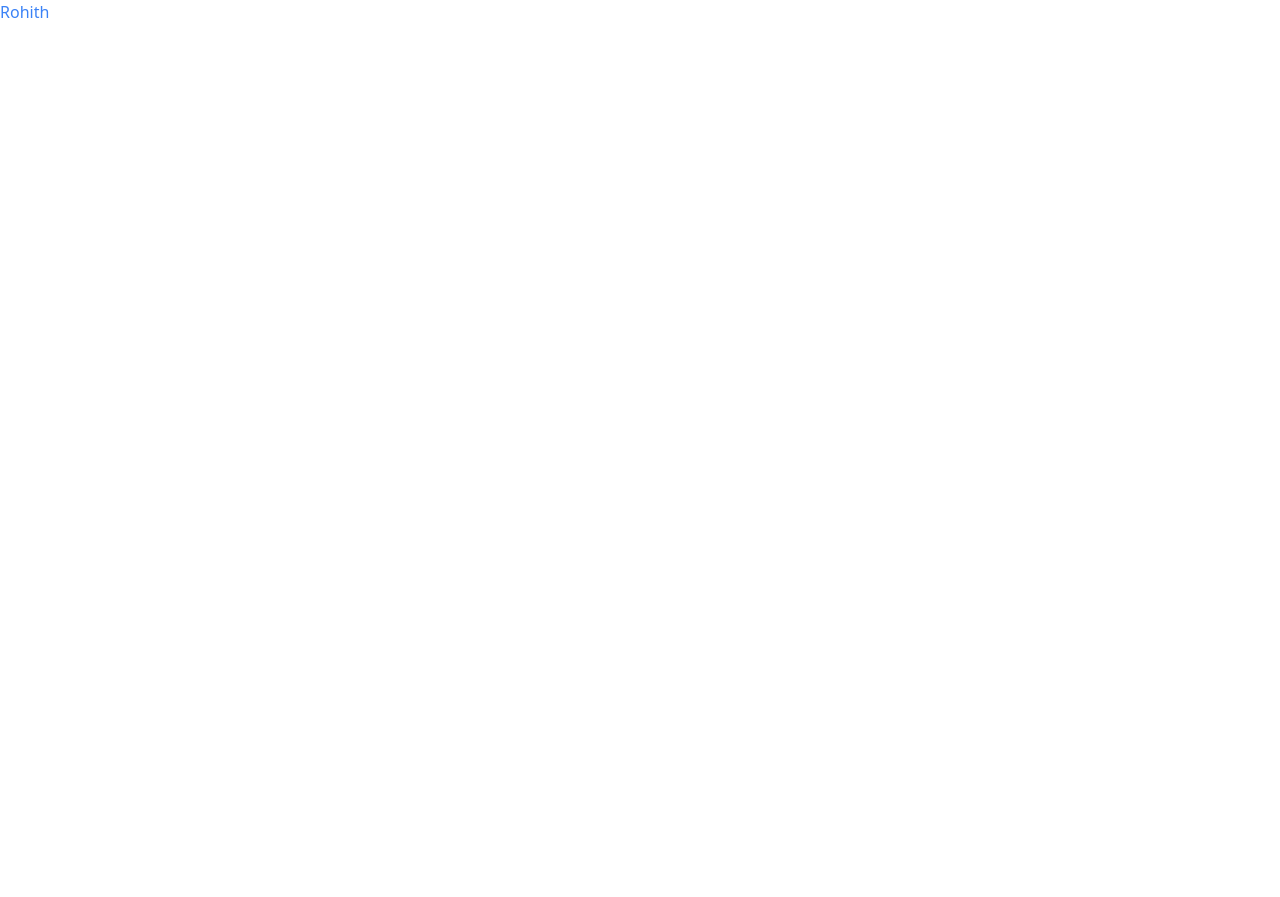
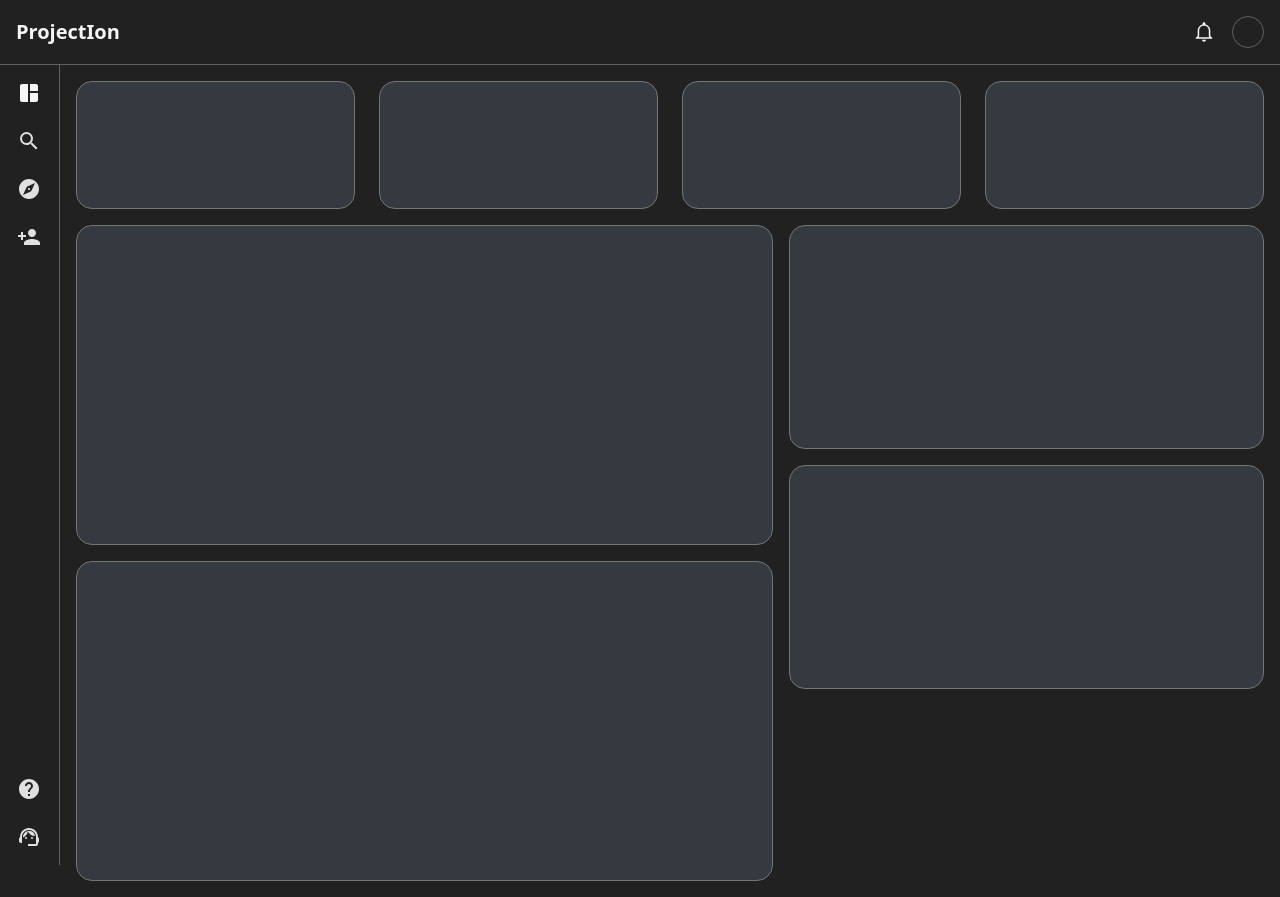
Before and after one commit to RohittCodes/project-ion, a React (Vite) app: page / in a window 1280 px wide. Before the commit the page ends 800 px from the top, so only its background shows below. Built offline with nearby package versions, Linux system fonts and the light colour scheme.

Commit message:
first commit

```diff
--- a/package.json
+++ b/package.json
@@ -11,7 +11,9 @@
   },
   "dependencies": {
     "react": "^18.2.0",
-    "react-dom": "^18.2.0"
+    "react-dom": "^18.2.0",
+    "react-icons": "^4.11.0",
+    "react-router-dom": "^6.18.0"
   },
   "devDependencies": {
     "@types/react": "^18.2.15",
--- a/src/App.jsx
+++ b/src/App.jsx
@@ -1,8 +1,20 @@
+import { BrowserRouter, Routes, Route } from "react-router-dom";
+
+import Navbar from "./components/Navbar";
+import Dashboard from "./pages/Dashboard";
+import Sidebar from "./components/Sidebar";
+
 function App() {
   return (
-    <>
-      <div className="text-blue-500">Rohith</div>
-    </>
+    <BrowserRouter>
+      <Navbar />
+      <div className="flex">
+        <Sidebar />
+        <Routes>
+          <Route path="/" element={<Dashboard />} />
+        </Routes>
+      </div>
+    </BrowserRouter>
   );
 }
 
--- /dev/null
+++ b/src/components/FileUpload.jsx
@@ -0,0 +1,42 @@
+import React from "react";
+import { useState } from "react";
+
+const FileUpload = () => {
+  const [file, setFile] = useState("");
+
+  function handleChange(e) {
+    if (e.target.files.length === 0) {
+      setFile(null);
+    } else {
+      console.log(e.target.files);
+      setFile(URL.createObjectURL(e.target.files[0]));
+    }
+  }
+  return (
+    <div className="flex-col ml-2">
+      <label
+        for="file-input"
+        className="cursor-pointer w-full h-8 rounded-md bg-indigo-600 text-center text-lg font-medium"
+      >
+        <input
+          type="file"
+          id="file-input"
+          onChange={handleChange}
+          className="hidden"
+        />
+        UPLOAD
+      </label>
+      {file ? (
+        <img
+          src={file}
+          alt={file}
+          className="w-36 object-fill h-[156px] rounded-md"
+        />
+      ) : (
+        <div className="w-36 h-[156px] rounded-md bg-black" />
+      )}
+    </div>
+  );
+};
+
+export default FileUpload;
--- /dev/null
+++ b/src/components/Navbar.jsx
@@ -0,0 +1,102 @@
+import React, { useState } from "react";
+import { NavLink, useLocation } from "react-router-dom";
+import { IoMdNotificationsOutline } from "react-icons/io";
+
+const Navbar = () => {
+  const navigation = [
+    { name: "Dashboard", href: "/" },
+    { name: "Students", href: "/students" },
+    { name: "Problems", href: "/problems" },
+    { name: "Projects", href: "/projects" },
+    { name: "Register", href: "/student-registration" },
+  ];
+
+  const [isOpen, setIsOpen] = useState(false);
+
+  const toggleDropdown = () => {
+    setIsOpen(!isOpen);
+  };
+
+  const closeDropdown = () => {
+    setIsOpen(false);
+  };
+
+  return (
+    <div className="bg-background-main border-border-primary border-b-[1px] text-text-primary">
+      <div className="w-full px-2 sm:px-4 lg:px-4">
+        <div className="h-16 relative flex items-center justify-between">
+          <div className="font-bold text-xl">ProjectIon</div>
+          {/*<div className="hidden md:ml-6 md:mr-6 md:block">
+            <div className="flex space-x-4">
+              {navigation.map((item) => (
+                <NavLink
+                  key={item.name}
+                  to={item.href}
+                  className={({ isActive }) =>
+                    isActive
+                      ? "text-text-primary rounded-md px-3 py-2 text-sm font-medium"
+                      : "text-text-disabled hover:text-text-primary rounded-md px-3 py-2 text-sm font-medium"
+                  }
+                >
+                  {item.name}
+                </NavLink>
+              ))}
+            </div>
+                </div>*/}
+
+          {/* Need to change this  after authentication*/}
+          <div className="flex flex-row items-center justify-end gap-4">
+            <div>
+              <IoMdNotificationsOutline className="text-2xl" />
+            </div>
+            <div onClick={toggleDropdown}>
+              <div className="w-8 h-8 rounded-full border-border-primary border-[1px] bg-background-main cursor-pointer"></div>
+            </div>
+          </div>
+        </div>
+        {isOpen && (
+          <div className="origin-top-right absolute right-0 top-[48px] mt-2 mr-2 w-60 rounded-lg shadow-lg bg-white ring-1 ring-black ring-opacity-5">
+            <ul
+              role="menu"
+              aria-orientation="vertical"
+              aria-labelledby="options-menu"
+            >
+              <div className="block w-full px-2 py-1 text-sm">
+                <li className="bg-gray-200 px-2 py-1">Something</li>
+              </div>
+              <li>
+                <a
+                  href="/some"
+                  className="block px-4 py-2 text-sm text-gray-700 hover:bg-gray-100"
+                  onClick={closeDropdown}
+                >
+                  Option 1
+                </a>
+              </li>
+              <li>
+                <a
+                  href="/some1"
+                  className="block px-4 py-2 text-sm text-gray-700 hover:bg-gray-100"
+                  onClick={closeDropdown}
+                >
+                  Option 1
+                </a>
+              </li>
+              <li>
+                <a
+                  href="/some2"
+                  className="block px-4 py-2 text-sm text-gray-700 hover:bg-gray-100"
+                  onClick={closeDropdown}
+                >
+                  Option
+                </a>
+              </li>
+            </ul>
+          </div>
+        )}
+      </div>
+    </div>
+  );
+};
+
+export default Navbar;
--- /dev/null
+++ b/src/components/Sidebar.jsx
@@ -0,0 +1,41 @@
+import React from "react";
+import {
+  MdSpaceDashboard,
+  MdSearch,
+  MdExplore,
+  MdPersonAdd,
+  MdHelp,
+  MdSupportAgent,
+} from "react-icons/md";
+const Sidebar = () => {
+  return (
+    <div className="w-16 h-screen sticky top-0 left-0 border-border-primary border-r-[1px] text-text-primary">
+      <div className="flex flex-col h-full py-4 px-auto font-semibold justify-between">
+        <div className="flex flex-col gap-6">
+          <div className="mx-auto rounded-md cursor-pointer">
+            <MdSpaceDashboard className="text-2xl text-text-primary" />
+          </div>
+          <div className="mx-auto rounded-md cursor-pointer">
+            <MdSearch className="text-2xl text-text-disabled" />
+          </div>
+          <div className="mx-auto rounded-md cursor-pointer">
+            <MdExplore className="text-2xl text-text-disabled" />
+          </div>
+          <div className="mx-auto rounded-md cursor-pointer">
+            <MdPersonAdd className="text-2xl text-text-disabled" />
+          </div>
+        </div>
+        <div className="flex flex-col gap-6">
+          <div className="mx-auto rounded-md cursor-pointer">
+            <MdHelp className="text-2xl text-text-disabled" />
+          </div>
+          <div className="mx-auto rounded-md cursor-pointer">
+            <MdSupportAgent className="text-2xl text-text-disabled" />
+          </div>
+        </div>
+      </div>
+    </div>
+  );
+};
+
+export default Sidebar;
--- /dev/null
+++ b/src/components/admin-components/AdminApprovalCard.jsx
@@ -0,0 +1,9 @@
+import React from "react";
+
+const AdminApprovalCard = () => {
+  return (
+    <div className="w-full h-80 bg-background-components rounded-2xl border-border-secondary border-[1px]"></div>
+  );
+};
+
+export default AdminApprovalCard;
--- /dev/null
+++ b/src/components/admin-components/AdminCards.jsx
@@ -0,0 +1,9 @@
+import React from "react";
+
+const AdminCards = () => {
+  return (
+    <div className="w-full h-32 bg-background-components border-rounded rounded-2xl border-border-secondary border-[1px]"></div>
+  );
+};
+
+export default AdminCards;
--- /dev/null
+++ b/src/components/admin-components/ProjectSumissionGraph.jsx
@@ -0,0 +1,9 @@
+import React from "react";
+
+const ProjectSumissionGraph = () => {
+  return (
+    <div className="w-full h-56 bg-background-components rounded-2xl border-border-secondary border-[1px]"></div>
+  );
+};
+
+export default ProjectSumissionGraph;
--- a/src/index.css
+++ b/src/index.css
@@ -6,4 +6,5 @@ html,
 body,
 :root {
   height: 100%;
+  background-color: #212121;
 }
--- /dev/null
+++ b/src/pages/Dashboard/index.css
@@ -0,0 +1,3 @@
+.background1 {
+  background-size: cover;
+}
--- /dev/null
+++ b/src/pages/Dashboard/index.jsx
@@ -0,0 +1,29 @@
+import AdminApprovalCard from "../../components/admin-components/AdminApprovalCard";
+import AdminCards from "../../components/admin-components/AdminCards";
+import ProjectSumissionGraph from "../../components/admin-components/ProjectSumissionGraph";
+import "./index.css";
+
+const Dashboard = () => {
+  return (
+    <div className="flex flex-col w-full m-4 gap-4">
+      <div className="flex flex-row text-text-primary space-x-6">
+        <AdminCards />
+        <AdminCards />
+        <AdminCards />
+        <AdminCards />
+      </div>
+      <div className="flex flex-row justify-between gap-4">
+        <div className="flex-1 space-y-4">
+          <AdminApprovalCard />
+          <AdminApprovalCard />
+        </div>
+        <div className="flex flex-col w-2/5 gap-4">
+          <ProjectSumissionGraph />
+          <ProjectSumissionGraph />
+        </div>
+      </div>
+    </div>
+  );
+};
+
+export default Dashboard;
--- a/tailwind.config.js
+++ b/tailwind.config.js
@@ -2,7 +2,32 @@
 export default {
   content: ["./index.html", "./src/**/*.{js,ts,jsx,tsx}"],
   theme: {
-    extend: {},
+    extend: {
+      colors: {
+        background: {
+          main: "#212121",
+          components: "#343a40",
+        },
+        text: {
+          primary: "#f5f5f5",
+          secondary: "#eeeeee",
+          disabled: "#e0e0e0",
+        },
+        accent: {
+          active: "#4db6ac",
+          buttons: "#5c6bc0",
+        },
+        alert: {
+          errors: "#ff1744",
+          warning: "#ffa726",
+        },
+        success: "66bb6a",
+        border: {
+          primary: "#616161",
+          secondary: "#757575",
+        },
+      },
+    },
   },
   plugins: [],
 };
```
Also changed, not shown: 1 other file (tests, documents, lock files or other folders).
